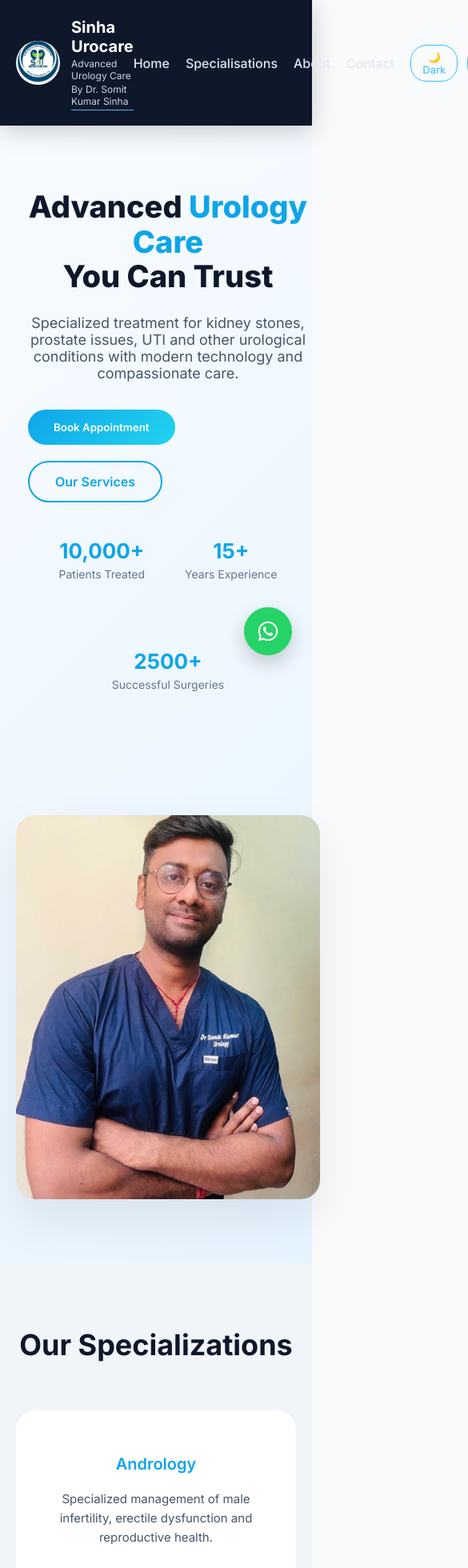
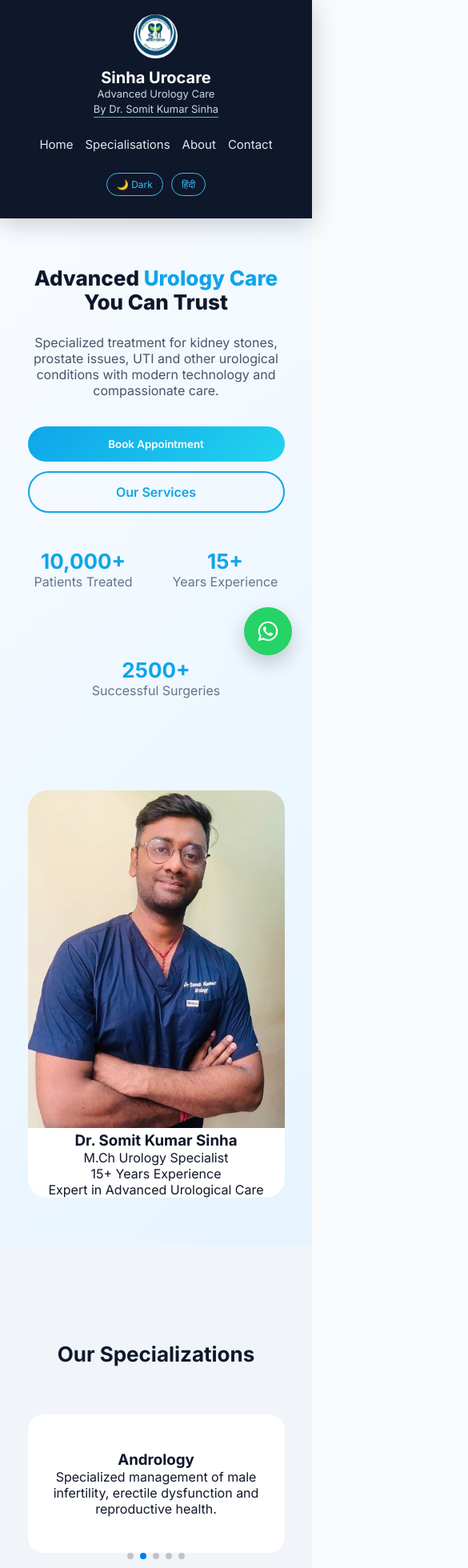
Before and after one commit to shobhitm1/sinhaurocare, a React (Vite) app: page / in a window 390 px wide. Shown: the top 1960 px of the page at 80% size, 585 px wide, since content can reach past the window. Built offline with nearby package versions, Linux system fonts and the light colour scheme.

Commit message:
added mobile compatible code

```diff
--- a/src/components/Header.css
+++ b/src/components/Header.css
@@ -1,84 +1,89 @@
 /* ================= NAVBAR ================= */
 
 .navbar {
-  background: #0f172a;   /* Same as Footer */
-  padding: 22px 0;
+  background: #0f172a;
+  padding: 18px 0;
   box-shadow: 0 6px 30px rgba(0, 0, 0, 0.2);
   position: sticky;
   top: 0;
   z-index: 1000;
-  transition: 0.3s ease;
 }
 
-
-/* ================= FLEX CONTAINER ================= */
+/* ================= CONTAINER ================= */
 
 .nav-container {
   display: flex;
   align-items: center;
   justify-content: space-between;
+  flex-wrap: wrap;
 }
 
-/* ================= LOGO SECTION ================= */
+/* ================= LOGO ================= */
 
 .logo-wrapper {
   display: flex;
   align-items: center;
-  gap: 14px;
+  gap: 12px;
 }
 
 .logo-img {
-  height: 70px;       /* Bigger & cleaner */
-  width: 70px;
+  height: 65px;
+  width: 65px;
   object-fit: contain;
   border-radius: 50%;
-  transition: 0.3s ease;
 }
 
-.logo-img:hover {
-  transform: scale(1.05);
-}
-
-/* ================= TEXT NEXT TO LOGO ================= */
-
 .logo-text h1 {
-  font-size: 26px;
-  margin: 0;
-  font-weight: 700;
-  color: #ffffff;   /* Changed to white */
+  font-size: 24px;
+  color: #ffffff;
 }
 
 .logo-text p {
-  font-size: 14px;
-  margin: 2px 0 0;
-  color: #cbd5e1;   /* Light grey */
+  font-size: 13px;
+  color: #cbd5e1;
 }
 
+/* Doctor underline */
 
-/* ================= NAVIGATION LINKS ================= */
+.doctor-name {
+  font-size: 13px;
+  color: #cbd5e1;
+  margin-top: 3px;
+  position: relative;
+  display: inline-block;
+}
+
+.doctor-name::after {
+  content: "";
+  position: absolute;
+  left: 0;
+  bottom: -3px;
+  width: 100%;
+  height: 1px;
+  background: #38bdf8;
+}
+
+/* ================= NAV LINKS ================= */
 
 .nav-links {
   display: flex;
   align-items: center;
-  gap: 35px;
+  gap: 30px;
 }
 
 .nav-links a {
   text-decoration: none;
-  font-size: 16px;
-  font-weight: 500;
-  color: #e2e8f0;   /* Light text */
-  transition: all 0.3s ease;
+  font-size: 15px;
+  color: #e2e8f0;
   position: relative;
   padding: 6px 0;
 }
 
 .nav-links a:hover {
-  color: #22d3ee;   /* Accent blue */
+  color: #22d3ee;
 }
 
-
-/* Underline animation */
+/* underline animation */
 
 .nav-links a::after {
   content: "";
@@ -89,20 +94,39 @@
   height: 2px;
   background: linear-gradient(90deg, #0ea5e9, #22d3ee);
   transition: width 0.3s ease;
-  border-radius: 2px;
 }
 
 .nav-links a:hover::after {
   width: 100%;
 }
 
+/* ================= TOGGLE BUTTONS ================= */
+
+.toggle-wrapper {
+  display: flex;
+  gap: 10px;
+  margin-left: 20px;
+}
+
+.toggle-btn {
+  padding: 6px 12px;
+  border-radius: 20px;
+  border: 1px solid #38bdf8;
+  background: transparent;
+  color: #38bdf8;
+  cursor: pointer;
+  font-size: 12px;
+}
+
+.toggle-btn:hover {
+  background: #38bdf8;
+  color: white;
+}
+
 /* ================= RESPONSIVE ================= */
 
-@media (max-width: 768px) {
-  .nav-links {
-    gap: 20px;
-  }
-
+/* Tablet */
+@media (max-width: 992px) {
   .logo-img {
     height: 55px;
     width: 55px;
@@ -111,47 +135,36 @@
   .logo-text h1 {
     font-size: 20px;
   }
+}
 
-  .logo-text p {
-    font-size: 12px;
+/* ================= Mobile changes ================= */
+@media (max-width: 768px) {
+  .nav-container {
+    flex-direction: column;
+    align-items: center;
+    text-align: center;
+    gap: 10px;
+  }
+
+  .logo-wrapper {
+    flex-direction: column;
+    align-items: center;
+  }
+
+  .logo-text {
+    text-align: center;
+  }
+
+  .nav-links {
+    display: flex;   /* 🔥 show links again */
+    flex-wrap: wrap;
+    justify-content: center;
+    gap: 15px;
+    margin-top: 10px;
+  }
+
+  .toggle-wrapper {
+    justify-content: center;
+    margin: 10px 0;
   }
 }
-
-.doctor-name {
-  font-size: 14px;
-  color: #cbd5e1;
-  margin-top: 4px;
-  position: relative;
-  display: inline-block;
-}
-
-.doctor-name::after {
-  content: "";
-  position: absolute;
-  left: 0;
-  bottom: -4px;
-  width: 100%;
-  height: 1px;
-  background: #38bdf8;   /* light blue accent */
-}
-.toggle-wrapper {
-  display: flex;
-  gap: 12px;
-  margin-left: 20px;
-}
-
-.toggle-btn {
-  padding: 6px 14px;
-  border-radius: 20px;
-  border: 1px solid #38bdf8;
-  background: transparent;
-  color: #38bdf8;
-  cursor: pointer;
-  font-size: 13px;
-  transition: 0.3s ease;
-}
-
-.toggle-btn:hover {
-  background: #38bdf8;
-  color: white;
-}
--- a/src/index.css
+++ b/src/index.css
@@ -9,6 +9,8 @@
   --muted: #64748B;
 }
 
+/* ================= GLOBAL RESET ================= */
+
 * {
   margin: 0;
   padding: 0;
@@ -16,27 +18,44 @@
   font-family: 'Inter', sans-serif;
 }
 
+img {
+  max-width: 100%;
+  height: auto;
+}
+
+html {
+  scroll-behavior: smooth;
+}
+
+/* ================= BODY ================= */
+
 body {
   background: var(--bg-light);
   color: var(--text-dark);
   transition: 0.4s ease;
+  overflow-x: hidden;
 }
 
+/* ================= LAYOUT ================= */
+
 .container {
+  width: 90%;
   max-width: 1200px;
   margin: auto;
-  padding: 0 20px;
 }
 
 .section {
   padding: 100px 0;
 }
 
-.gradient-text {
-  background: linear-gradient(135deg, #0EA5E9, #22D3EE);
-  -webkit-background-clip: text;
-  -webkit-text-fill-color: transparent;
+.section-title {
+  text-align: center;
+  font-size: 36px;
+  margin-bottom: 60px;
+  font-weight: 700;
 }
+
+/* ================= BUTTONS ================= */
 
 .btn {
   padding: 14px 28px;
@@ -68,25 +87,6 @@ body {
   color: white;
 }
 
-.container {
-  max-width: 1200px;
-  margin: 0 auto;
-  padding: 0 20px;
-}
-
-.section {
-  padding: 100px 0;
-}
-
-.section-title {
-  text-align: center;
-  font-size: 36px;
-  margin-bottom: 60px;
-  font-weight: 700;
-}
-html {
-  scroll-behavior: smooth;
-}
 /* ================= DARK MODE ================= */
 
 body.dark {
@@ -94,17 +94,9 @@ body.dark {
   color: #f1f5f9;
 }
 
-/* Hero Section */
-body.dark .hero {
-  background: linear-gradient(135deg, #0f172a, #1e293b);
-}
-
-/* Services Section */
-body.dark .services-section {
-  background: #0f172a;
-}
-
-/* Generic Section */
+/* Sections */
+body.dark .hero,
+body.dark .services-section,
 body.dark .section {
   background: #0f172a;
 }
@@ -118,7 +110,7 @@ body.dark .modal-content {
   border: 1px solid #334155;
 }
 
-/* Text Colors */
+/* Text */
 body.dark h1,
 body.dark h2,
 body.dark h3,
@@ -127,12 +119,8 @@ body.dark p {
   color: #f1f5f9;
 }
 
-/* Navbar */
-body.dark .navbar {
-  background: #0b1220;
-}
-
-/* Footer */
+/* Navbar & Footer */
+body.dark .navbar,
 body.dark .footer {
   background: #0b1220;
 }
@@ -148,29 +136,32 @@ body.dark .btn-outline:hover {
   color: #0f172a;
 }
 
-/* ================= TESTIMONIAL DARK FIX ================= */
-
+/* Testimonials */
 body.dark #testimonials {
   background: #0f172a;
-}
-
-body.dark .section-title {
-  color: #f1f5f9;
-}
-
-body.dark .testimonial-card {
-  background: #1e293b;
-  color: #f1f5f9;
 }
 
 body.dark .testimonial-text {
   color: #e2e8f0;
 }
 
-body.dark .testimonial-meta span {
-  color: #f1f5f9;
-}
-
 body.dark .google-reviews-link a {
   color: #38bdf8;
 }
+
+/* ================= RESPONSIVE ================= */
+
+@media (max-width: 768px) {
+  .section {
+    padding: 70px 0;
+  }
+
+  .section-title {
+    font-size: 26px;
+  }
+}
+@media (max-width: 768px) {
+  .container {
+    padding: 0 15px;
+  }
+}
--- /dev/null
+++ b/src/pages/About.css
@@ -0,0 +1,57 @@
+/* ================= ABOUT SECTION ================= */
+
+.about-section {
+  padding: 80px 20px;
+}
+
+.about-content {
+  max-width: 800px;
+  margin: auto;
+  text-align: center;
+}
+
+/* Paragraph */
+.about-content p {
+  font-size: 16px;
+  line-height: 1.7;
+  margin-bottom: 20px;
+  color: #334155;
+}
+
+/* Headings */
+.about-content h2 {
+  font-size: 26px;
+  margin-top: 30px;
+  margin-bottom: 15px;
+  color: #0ea5e9;
+  text-align: center;
+}
+
+/* 🔥 LIST FIX (MAIN ISSUE) */
+.about-content ul {
+  list-style-position: inside;
+  padding-left: 0;
+  margin: 0 auto;
+  display: inline-block;
+  text-align: left;   /* content readable rahe */
+}
+
+/* List items */
+.about-content li {
+  margin-bottom: 10px;
+  line-height: 1.6;
+}
+
+/* ================= MOBILE ================= */
+
+@media (max-width: 768px) {
+  .about-content {
+    padding: 0 10px;
+  }
+
+  .about-content ul {
+    width: 100%;
+    display: block;
+    text-align: left;  /* mobile readability best */
+  }
+}
--- a/src/pages/About.jsx
+++ b/src/pages/About.jsx
@@ -1,4 +1,5 @@
 import React from "react";
+import "./About.css";
 
 export default function About({ language }) {
   return (
--- a/src/pages/Home.css
+++ b/src/pages/Home.css
@@ -40,7 +40,7 @@
 
 .hero-buttons {
   display: flex;
-  gap: 20px;
+  gap: px;
   margin-bottom: 45px;
   flex-wrap: wrap;
 }
@@ -53,12 +53,6 @@
   color: white;
   font-weight: 600;
   cursor: pointer;
-  transition: 0.3s ease;
-}
-
-.btn-primary:hover {
-  transform: translateY(-4px);
-  box-shadow: 0 15px 35px rgba(14, 165, 233, 0.3);
 }
 
 .btn-outline {
@@ -69,16 +63,8 @@
   color: #0ea5e9;
   font-weight: 600;
   cursor: pointer;
-  transition: 0.3s ease;
-  text-decoration: none;   /* 🔥 removes underline */
-  display: inline-block;   /* makes it behave like button */
-}
-
-
-.btn-outline:hover {
-  background: #0ea5e9;
-  color: white;
   text-decoration: none;
+  display: inline-block;
 }
 
 /* ================= HERO STATS ================= */
@@ -92,7 +78,6 @@
 .hero-stats h3 {
   font-size: 26px;
   color: #0ea5e9;
-  margin-bottom: 5px;
 }
 
 .hero-stats p {
@@ -110,53 +95,14 @@
 }
 
 .doctor-card {
-  position: relative;
   width: 380px;
   height: 480px;
   border-radius: 24px;
   overflow: hidden;
   background: white;
-  box-shadow: 0 25px 60px rgba(0, 0, 0, 0.08);
-  transition: 0.4s ease;
 }
 
-.doctor-card:hover {
-  transform: translateY(-10px);
-}
-
-.doctor-img {
-  width: 100%;
-  height: 100%;
-  object-fit: cover;
-  transition: 0.4s ease;
-}
-
-/* ================= DOCTOR HOVER OVERLAY ================= */
-
-.doctor-overlay {
-  position: absolute;
-  inset: 0;
-  background: rgba(15, 23, 42, 0.88);
-  color: white;
-  display: flex;
-  flex-direction: column;
-  justify-content: center;
-  align-items: center;
-  opacity: 0;
-  transition: 0.4s ease;
-  text-align: center;
-  padding: 20px;
-}
-
-.doctor-card:hover .doctor-overlay {
-  opacity: 1;
-}
-
-.doctor-card:hover .doctor-img {
-  transform: scale(1.05);
-}
-
-/* ================= SECTION COMMON ================= */
+/* ================= SECTION ================= */
 
 .section {
   padding: 120px 0;
@@ -167,171 +113,73 @@
   font-size: 40px;
   margin-bottom: 80px;
   font-weight: 700;
-  color: #0f172a;
 }
 
-/* ================= SERVICES SECTION ================= */
+/* ================= SERVICES ================= */
 
 .services-section {
   padding: 120px 0;
-  background: #f1f5f9;   /* Light grey background */
+  background: #f1f5f9;
 }
 
-.services-section .swiper {
-  padding-bottom: 60px;
+.services-grid {
+  display: grid;
+  grid-template-columns: repeat(3, 1fr);
+  gap: 30px;
 }
 
 .service-card {
   background: white;
-  padding: 55px 35px;
-  border-radius: 24px;
+  padding: 45px 25px;
+  border-radius: 20px;
   text-align: center;
-  box-shadow: 0 10px 30px rgba(0,0,0,0.05);
-  transition: all 0.4s ease;
-  height: 100%;
 }
 
-.service-card:hover {
-  transform: translateY(-10px);
-  box-shadow: 0 25px 60px rgba(14,165,233,0.18);
-}
-
-.service-card h3 {
-  color: #0ea5e9;
-  margin-bottom: 20px;
-  font-size: 20px;
-  font-weight: 600;
-}
-
-.service-card p {
-  color: #475569;
-  font-size: 15px;
-  line-height: 1.6;
-}
-
-/* ================= TESTIMONIALS ================= */
+/* ================= TESTIMONIAL ================= */
 
 #testimonials {
   background: #f8fafc;
 }
 
 .testimonial-card {
-  background: white;
-  border-radius: 24px;
-  padding: 50px;
-  box-shadow: 0 15px 40px rgba(0, 0, 0, 0.06);
+  padding: 40px 25px;
   text-align: center;
-  max-width: 700px;
-  margin: auto;
-}
-
-.testimonial-text {
-  font-size: 18px;
-  color: #475569;
-  line-height: 1.8;
-  margin-bottom: 30px;
-  font-style: italic;
 }
 
 .testimonial-meta {
   display: flex;
   justify-content: space-between;
-  align-items: center;
-  font-weight: 600;
-  font-size: 15px;
 }
 
-.testimonial-name {
-  color: #0f172a;
+/* 🔥 FIXED GOOGLE BUTTON */
+
+.google-reviews-link a {
+  display: block;
+  width: 100%;
+  text-align: center;
+  padding: 14px 20px;
+  font-size: 14px;
+  line-height: 1.4;
+  background: #0ea5e9;
+  color: white;
+  border-radius: 50px;
+  text-decoration: none;
 }
 
-.testimonial-stars {
-  color: #fbbf24;
-}
-
-.google-reviews-link {
-  text-align: center;
-  margin-top: 40px;
-}
-
-.google-reviews-link a {
-  display: inline-block;
-  padding: 14px 32px;
-  background: #0ea5e9;
-  color: white;
-  font-weight: 600;
-  text-decoration: none;
-  border-radius: 50px;
-  transition: 0.3s ease;
-}
-
-.google-reviews-link a:hover {
-  transform: translateY(-4px);
-  box-shadow: 0 10px 25px rgba(14,165,233,0.3);
-}
-
-/* ================= YOUTUBE SECTION ================= */
-
-.youtube-section {
-  background: #ffffff;
-  padding: 120px 0;
-}
-
-.youtube-carousel {
-  margin-top: 60px;
-}
-
-.youtube-card {
-  border-radius: 20px;
-  overflow: hidden;
-  box-shadow: 0 15px 40px rgba(0,0,0,0.08);
-  transition: 0.3s ease;
-}
-
-.youtube-card:hover {
-  transform: translateY(-8px);
-}
+/* ================= YOUTUBE ================= */
 
 .youtube-card iframe {
   width: 100%;
   height: 250px;
-  border: none;
 }
-
-.youtube-channel-link {
-  text-align: center;
-  margin-top: 60px;
-  padding: 20px 0;
-}
-
-.youtube-channel-link a {
-  display: inline-block;
-  padding: 14px 32px;
-  background: #0f172a;   /* Dark Blue */
-  color: white;
-  font-weight: 600;
-  text-decoration: none;
-  border-radius: 50px;
-  transition: 0.3s ease;
-}
-
-.youtube-channel-link a:hover {
-  transform: translateY(-4px);
-  background: #0ea5e9;  /* Brand Blue on hover */
-  box-shadow: 0 10px 25px rgba(14,165,233,0.3);
-}
-
 
 /* ================= RESPONSIVE ================= */
 
+/* Tablet */
 @media (max-width: 992px) {
   .hero-wrapper {
     flex-direction: column;
     text-align: center;
-  }
-
-  .hero-left p {
-    margin: 0 auto 35px;
   }
 
   .hero-stats {
@@ -339,26 +187,66 @@
   }
 
   .doctor-card {
-    margin-top: 40px;
+    width: 100%;
+    height: auto;
+  }
+
+  .services-grid {
+    grid-template-columns: repeat(2, 1fr);
   }
 }
 
+/* Mobile */
+@media (max-width: 768px) {
+  .hero-left h1 {
+    font-size: 32px;
+  }
+
+  .hero-left p {
+    font-size: 16px;
+  }
+
+  .hero-buttons {
+    justify-content: center;
+    gap: 12px;
+  }
+
+  .btn-primary,
+  .btn-outline {
+    width: 100%;
+  }
+
+  .testimonial-meta {
+    flex-direction: column;
+    gap: 10px;
+    align-items: center;
+  }
+}
+
+/* Small Mobile */
 @media (max-width: 600px) {
   .hero-left h1 {
-    font-size: 38px;
+    font-size: 26px;
   }
 
   .section-title {
-    font-size: 28px;
+    font-size: 24px;
   }
 
-  .hero {
-    padding: 80px 0;
+  .hero,
+  .section {
+    padding: 60px 0;
   }
 
-  .section,
-  .services-section,
-  .youtube-section {
-    padding: 80px 0;
+  .services-grid {
+    grid-template-columns: 1fr;
+  }
+
+  .testimonial-card {
+    padding: 25px;
+  }
+
+  .youtube-card iframe {
+    height: 200px;
   }
 }
```
